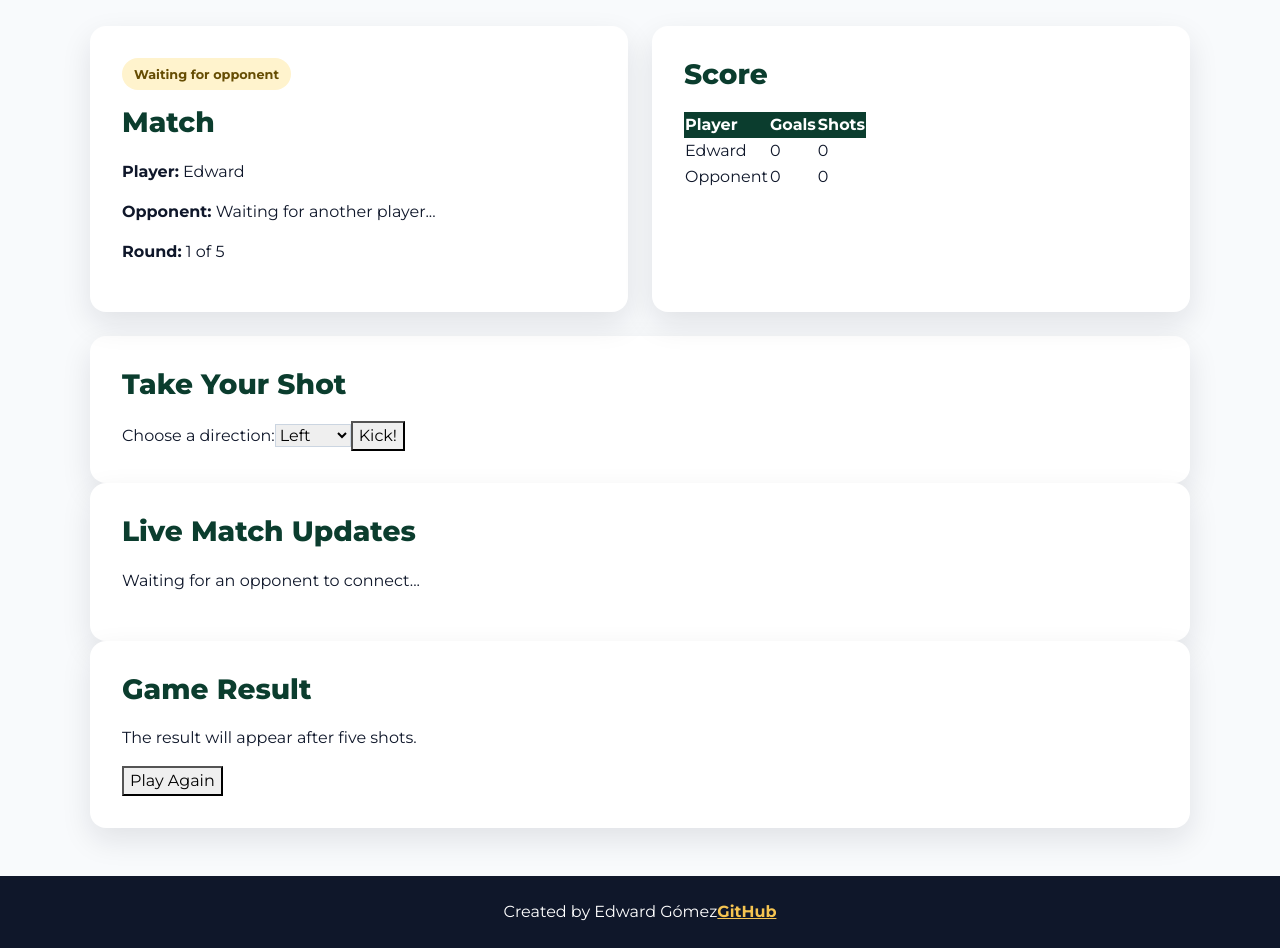
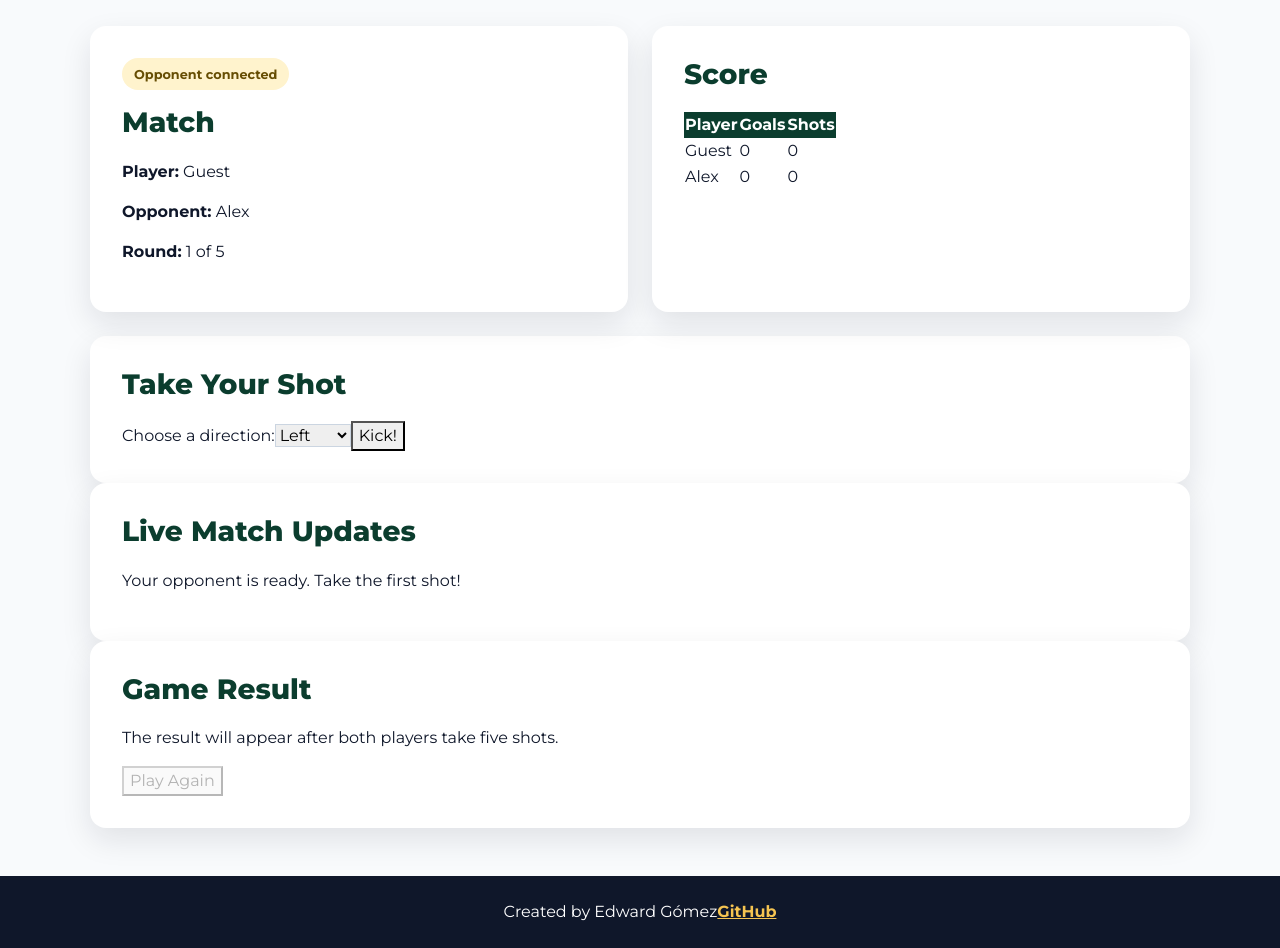
Before and after one commit to edwardgm07-source/startup, a React (Vite) app: page /play in a window 1280 px wide. Shown: the part 260-1208 px from the top of the page. Built offline with nearby package versions, Linux system fonts and the light colour scheme.

Commit message:
Add simulated opponent and match results

```diff
--- a/src/play/play.jsx
+++ b/src/play/play.jsx
@@ -1,31 +1,138 @@
-import { useState } from 'react';
+import { useEffect, useRef, useState } from 'react';
 
-export function Play() {
+import {
+  loadStats,
+  saveMatch,
+  saveStats,
+} from '../data/storage.js';
+
+export function Play({ user }) {
   const [direction, setDirection] = useState('left');
   const [shots, setShots] = useState(0);
   const [goals, setGoals] = useState(0);
+  const [opponentShots, setOpponentShots] = useState(0);
+  const [opponentGoals, setOpponentGoals] = useState(0);
   const [message, setMessage] = useState(
-    'Waiting for an opponent to connect...'
+    'Your opponent is ready. Take the first shot!'
   );
 
+  const savedMatch = useRef(false);
+
+  const playerName = user?.name ?? 'Guest';
+  const opponentName = 'Alex';
+  const matchComplete = shots === 5 && opponentShots === 5;
+  const waitingForOpponent = opponentShots < shots;
+
+  useEffect(() => {
+    if (!waitingForOpponent || opponentShots >= 5) {
+      return undefined;
+    }
+
+    const opponentTimer = setInterval(() => {
+      const opponentScored = Math.random() >= 0.5;
+
+      setOpponentShots((currentShots) => currentShots + 1);
+
+      if (opponentScored) {
+        setOpponentGoals((currentGoals) => currentGoals + 1);
+        setMessage(`${opponentName} scored.`);
+      } else {
+        setMessage(`${opponentName} missed the shot.`);
+      }
+    }, 1500);
+
+    return () => clearInterval(opponentTimer);
+  }, [waitingForOpponent, opponentShots]);
+
+  useEffect(() => {
+    if (!matchComplete || savedMatch.current) {
+      return;
+    }
+
+    savedMatch.current = true;
+
+    const won = goals > opponentGoals;
+    const draw = goals === opponentGoals;
+    const result = won ? 'Win' : draw ? 'Draw' : 'Loss';
+
+    const currentStats = loadStats();
+
+    const updatedStats = {
+      matches: currentStats.matches + 1,
+      wins: currentStats.wins + (won ? 1 : 0),
+      goals: currentStats.goals + goals,
+      streak: won ? currentStats.streak + 1 : 0,
+    };
+
+    saveStats(updatedStats);
+
+    saveMatch({
+      id: Date.now(),
+      date: new Date().toLocaleDateString(),
+      player: playerName,
+      opponent: opponentName,
+      playerGoals: goals,
+      opponentGoals,
+      result,
+    });
+
+    if (won) {
+      setMessage(`You won ${goals}-${opponentGoals}!`);
+    } else if (draw) {
+      setMessage(`The match ended in a ${goals}-${opponentGoals} draw.`);
+    } else {
+      setMessage(`You lost ${goals}-${opponentGoals}. Try again!`);
+    }
+  }, [
+    matchComplete,
+    goals,
+    opponentGoals,
+    playerName,
+  ]);
+
   function takeShot() {
+    if (shots >= 5 || waitingForOpponent) {
+      return;
+    }
+
     const scored = Math.random() >= 0.5;
 
     setShots((currentShots) => currentShots + 1);
 
     if (scored) {
       setGoals((currentGoals) => currentGoals + 1);
-      setMessage(`Goal! Edward scored to the ${direction}.`);
+      setMessage(`Goal! ${playerName} scored to the ${direction}.`);
     } else {
-      setMessage(`Saved! The goalkeeper blocked the ${direction} shot.`);
+      setMessage(
+        `Saved! The goalkeeper blocked the ${direction} shot.`
+      );
     }
   }
 
   function playAgain() {
+    savedMatch.current = false;
     setDirection('left');
     setShots(0);
     setGoals(0);
-    setMessage('Waiting for an opponent to connect...');
+    setOpponentShots(0);
+    setOpponentGoals(0);
+    setMessage('Your opponent is ready. Take the first shot!');
+  }
+
+  function getResultMessage() {
+    if (!matchComplete) {
+      return 'The result will appear after both players take five shots.';
+    }
+
+    if (goals > opponentGoals) {
+      return `${playerName} wins ${goals}-${opponentGoals}!`;
+    }
+
+    if (goals === opponentGoals) {
+      return `Draw: ${goals}-${opponentGoals}.`;
+    }
+
+    return `${opponentName} wins ${opponentGoals}-${goals}.`;
   }
 
   return (
@@ -33,20 +140,27 @@ export function Play() {
       <section className="page-heading">
         <p className="eyebrow">Five-round challenge</p>
         <h2>Penalty Shootout</h2>
-        <p>Choose your direction, take your shot, and defeat your opponent.</p>
+        <p>
+          Choose your direction, take your shot, and defeat your opponent.
+        </p>
       </section>
 
       <div className="play-grid">
         <section className="game-card">
-          <span className="status-badge">Waiting for opponent</span>
+          <span className="status-badge">
+            {matchComplete ? 'Match complete' : 'Opponent connected'}
+          </span>
+
           <h3>Match</h3>
 
           <p>
-            <strong>Player:</strong> Edward
+            <strong>Player:</strong> {playerName}
           </p>
+
           <p>
-            <strong>Opponent:</strong> Waiting for another player...
+            <strong>Opponent:</strong> {opponentName}
           </p>
+
           <p>
             <strong>Round:</strong> {Math.min(shots + 1, 5)} of 5
           </p>
@@ -63,16 +177,18 @@ export function Play() {
                 <th>Shots</th>
               </tr>
             </thead>
+
             <tbody>
               <tr>
-                <td>Edward</td>
+                <td>{playerName}</td>
                 <td>{goals}</td>
                 <td>{shots}</td>
               </tr>
+
               <tr>
-                <td>Opponent</td>
-                <td>0</td>
-                <td>0</td>
+                <td>{opponentName}</td>
+                <td>{opponentGoals}</td>
+                <td>{opponentShots}</td>
               </tr>
             </tbody>
           </table>
@@ -82,36 +198,44 @@ export function Play() {
       <section className="game-card">
         <h3>Take Your Shot</h3>
 
-        <label htmlFor="shot-direction">Choose a direction:</label>
+        <label htmlFor="shot-direction">
+          Choose a direction:
+        </label>
+
         <select
           id="shot-direction"
           value={direction}
           onChange={(event) => setDirection(event.target.value)}
-          disabled={shots >= 5}
+          disabled={shots >= 5 || waitingForOpponent}
         >
           <option value="left">Left</option>
           <option value="center">Center</option>
           <option value="right">Right</option>
         </select>
 
-        <button type="button" onClick={takeShot} disabled={shots >= 5}>
-          Kick!
+        <button
+          type="button"
+          onClick={takeShot}
+          disabled={shots >= 5 || waitingForOpponent}
+        >
+          {waitingForOpponent ? 'Opponent shooting...' : 'Kick!'}
         </button>
       </section>
 
       <section className="game-card">
         <h3>Live Match Updates</h3>
-        <p>{message}</p>
+        <p role="status">{message}</p>
       </section>
 
       <section className="game-card">
         <h3>Game Result</h3>
-        <p>
-          {shots >= 5
-            ? `Match complete! Edward scored ${goals} goals.`
-            : 'The result will appear after five shots.'}
-        </p>
-        <button type="button" onClick={playAgain}>
+        <p>{getResultMessage()}</p>
+
+        <button
+          type="button"
+          onClick={playAgain}
+          disabled={!matchComplete}
+        >
           Play Again
         </button>
       </section>
```
